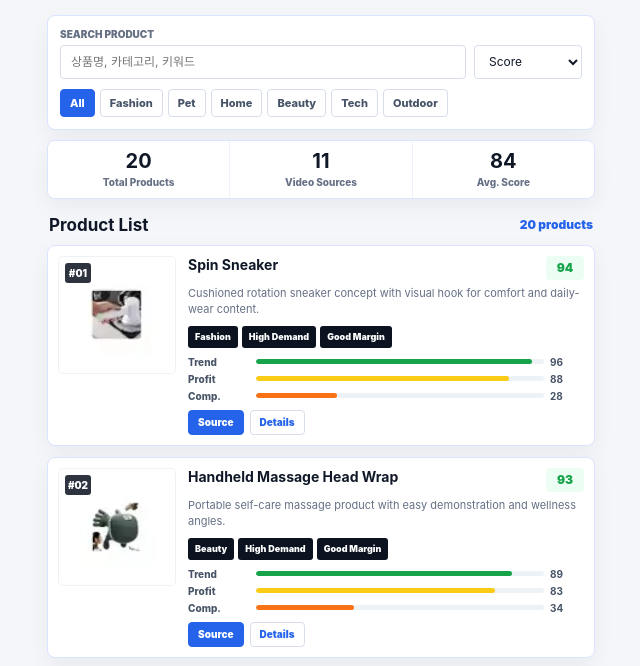
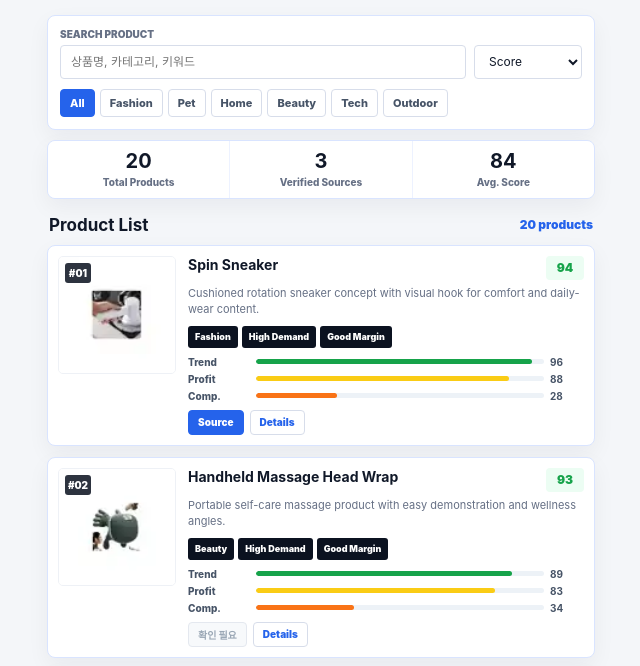
Before and after one commit to juhyuk061210/-_-, a plain HTML site: page index.html in a window 1280 px wide. Shown: the part 260-926 px from the top of the page, without its empty margins (319-959 px from the left). Drawn offline with Linux system fonts and the light colour scheme; no server answers.

Commit message:
Disable unverified product source links

```diff
--- a/index.html
+++ b/index.html
@@ -5,8 +5,8 @@
     <meta name="viewport" content="width=device-width, initial-scale=1" />
     <title>TrendScope | Trending Products</title>
     <meta name="description" content="트렌딩 제품 리스트와 멤버 커뮤니티" />
-    <link rel="stylesheet" href="styles.css?v=6" />
-    <style>.view-hidden{display:none!important}</style>
+    <link rel="stylesheet" href="styles.css?v=7" />
+    <style>.view-hidden{display:none!important}.actions button.disabled{cursor:not-allowed;border-color:#e4e8ef;background:#f7f9fb;color:#9aa7b5}</style>
   </head>
   <body>
     <header class="top-nav">
@@ -39,7 +39,7 @@
       </section>
 
       <section class="summary-strip" aria-label="데이터 요약" data-view="products">
-        <div><strong id="totalCount">20</strong><span>Total Products</span></div><div><strong>11</strong><span>Video Sources</span></div><div><strong>84</strong><span>Avg. Score</span></div>
+        <div><strong id="totalCount">20</strong><span>Total Products</span></div><div><strong>3</strong><span>Verified Sources</span></div><div><strong>84</strong><span>Avg. Score</span></div>
       </section>
 
       <section id="products" class="list-wrap" data-view="products">
@@ -71,6 +71,17 @@
     </main>
 
     <footer id="contact"><span>© TrendScope</span><a href="#subscribe" data-view-link="subscribe">Subscribe</a></footer>
-    <script src="app.js?v=6"></script>
+    <script src="app.js?v=7"></script>
+    <script>
+      (function(){
+        const verified={"Spin Sneaker":"https://www.instagram.com/stridesoft_/reels/","Padded Socks":"https://www.instagram.com/shezzasocks/reels/","2-in-1 Dog Water Bottle":"https://www.instagram.com/pawsipus/reels/"};
+        function makeDisabled(){const b=document.createElement('button');b.className='disabled';b.type='button';b.disabled=true;b.textContent='확인 필요';return b}
+        function makeLink(url){const a=document.createElement('a');a.className='primary';a.href=url;a.target='_blank';a.rel='noreferrer';a.textContent='Source';return a}
+        function fixSources(){document.querySelectorAll('.product-card').forEach(card=>{const title=card.querySelector('.card-title')?.textContent?.trim();const actions=card.querySelector('.actions');if(!title||!actions)return;actions.querySelectorAll('a.primary,button.disabled').forEach(el=>el.remove());actions.prepend(verified[title]?makeLink(verified[title]):makeDisabled())})}
+        const list=document.querySelector('#productList');if(list)new MutationObserver(fixSources).observe(list,{childList:true,subtree:false});
+        ['click','input','change'].forEach(type=>document.addEventListener(type,()=>setTimeout(fixSources,0),true));
+        setTimeout(fixSources,0);
+      })();
+    </script>
   </body>
 </html>
```
